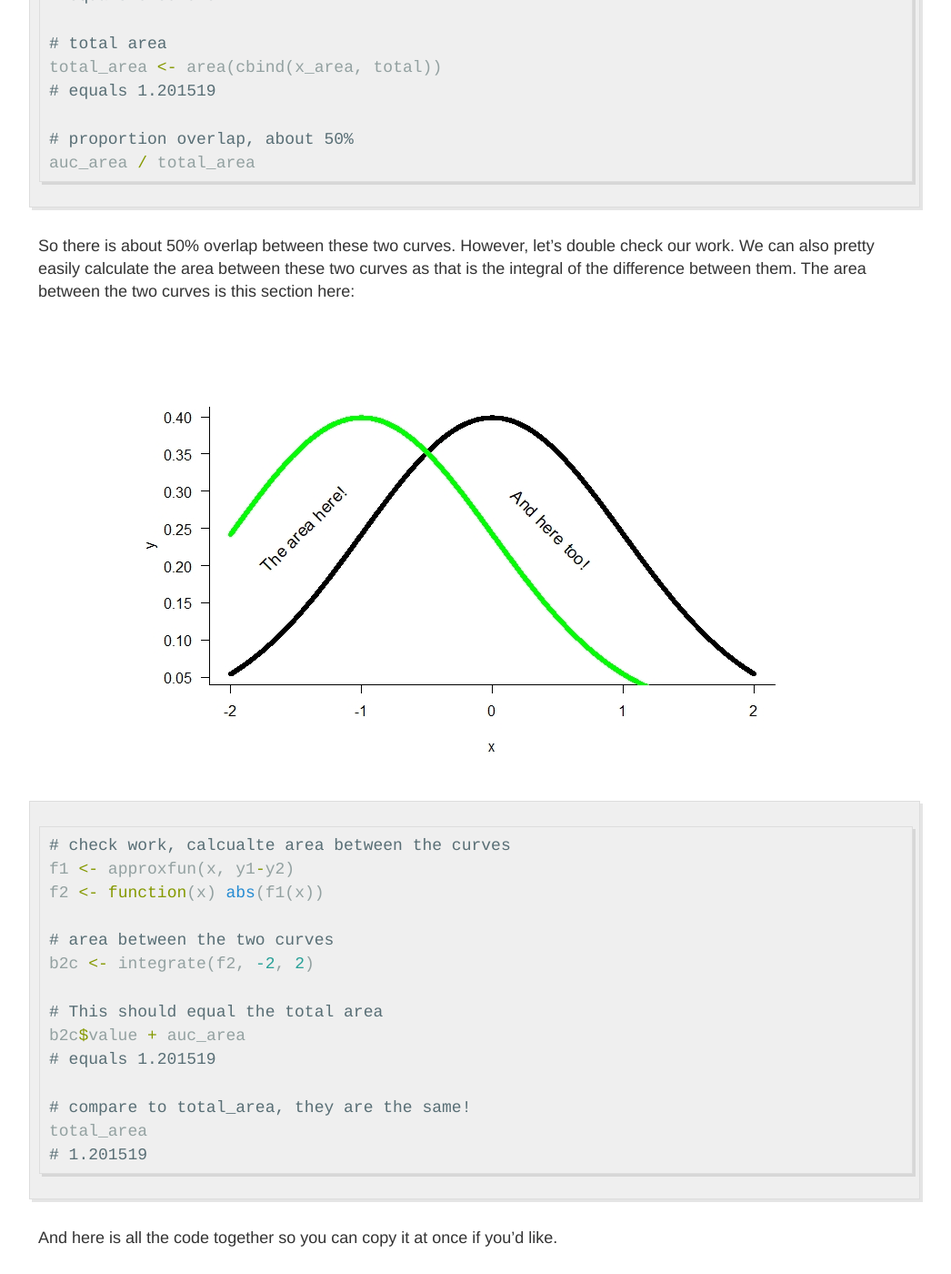
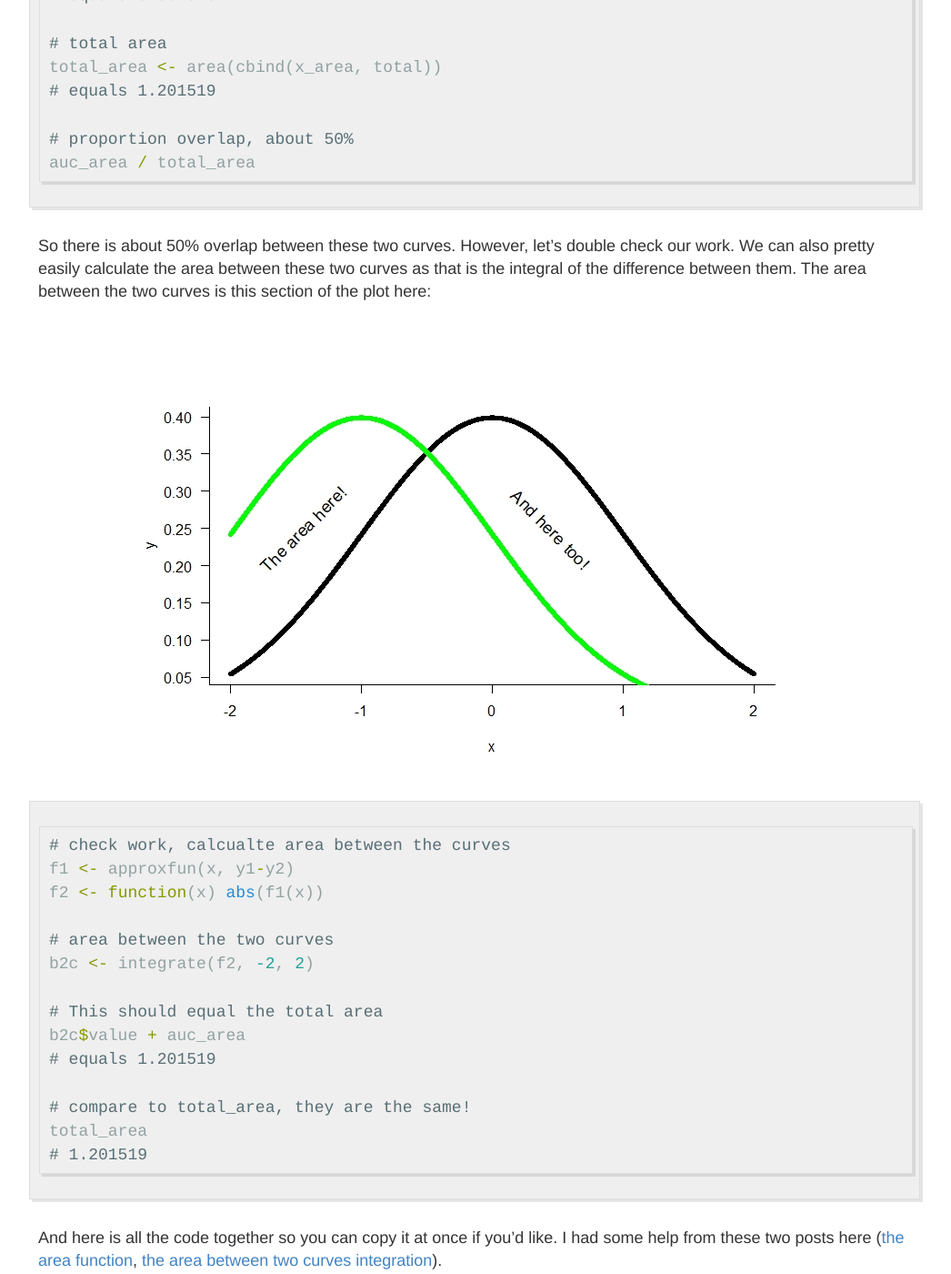
Before and after one commit to mfidino/mfidino.github.io, a Jekyll site: the page built from blog/_posts/2021-9-9-area_under_two_curves.md, in a window 1280 px wide and 1400 px high, scrolled down 3130 px. Shown: the whole window at 91% size, without its empty margins (118-1164 px from the left). Built offline with Jekyll 4.4.1, drawn with Linux system fonts in a browser that asks for light colours.

Commit message:
Update 2021-9-9-area_under_two_curves.md

````diff
--- a/blog/_posts/2021-9-9-area_under_two_curves.md
+++ b/blog/_posts/2021-9-9-area_under_two_curves.md
@@ -79,7 +79,7 @@ total_area <- area(cbind(x_area, total))
 auc_area / total_area
 ```
 
-So there is about 50% overlap between these two curves. However, let's double check our work. We can also pretty easily calculate the area between these two curves as that is the integral of the difference between them. The area between the two curves is this section here:
+So there is about 50% overlap between these two curves. However, let's double check our work. We can also pretty easily calculate the area between these two curves as that is the integral of the difference between them. The area between the two curves is this section of the plot here:
 
 ![The area between the two curves]({{site.url}}/blog/images/curve03.jpeg#center)
 
@@ -100,7 +100,8 @@ total_area
 # 1.201519
 ```
 
-And here is all the code together so you can copy it at once if you'd like.
+And here is all the code together so you can copy it at once if you'd like. I had some help from these two posts here ([the area function](https://stat.ethz.ch/pipermail/r-help/2004-December/063046.html), [the area between two curves integration](https://stat.ethz.ch/pipermail/r-help/2010-September/251756)).
+
 
 ```R
 # Calculate the amount of overlap between two distributions in R
````
